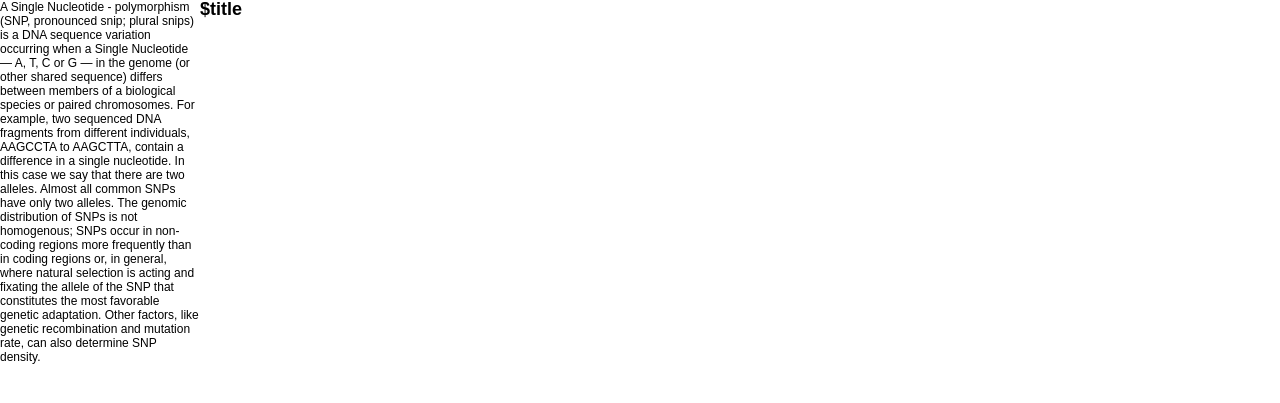
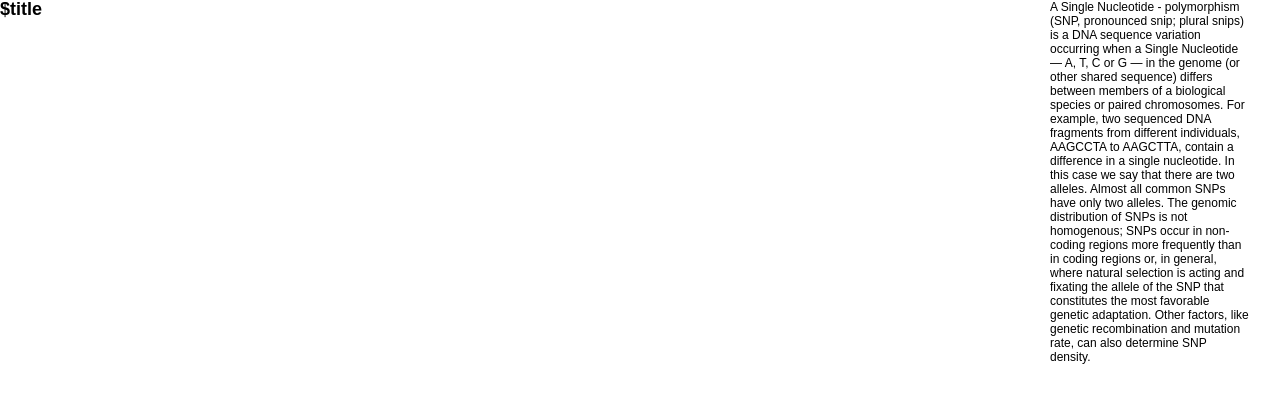
Before and after one commit to szabadkai/rSNP_database, a PHP site: template templates/header.html in a window 1280 px wide. Shown: the part 40-443 px from the top of the page. Run offline with PHP 8.4, Linux system fonts and the light colour scheme; the template is opened without the code that fills it, so the values that code supplies are empty.

Commit message:
pnetek reggel

```diff
--- a/main.css
+++ b/main.css
@@ -112,6 +112,7 @@ table,td,th{
 }
 
 #sidebar{
+    margin-right:30px;
     width:200px;
-    float:left;
+    float:right;
 }
```
